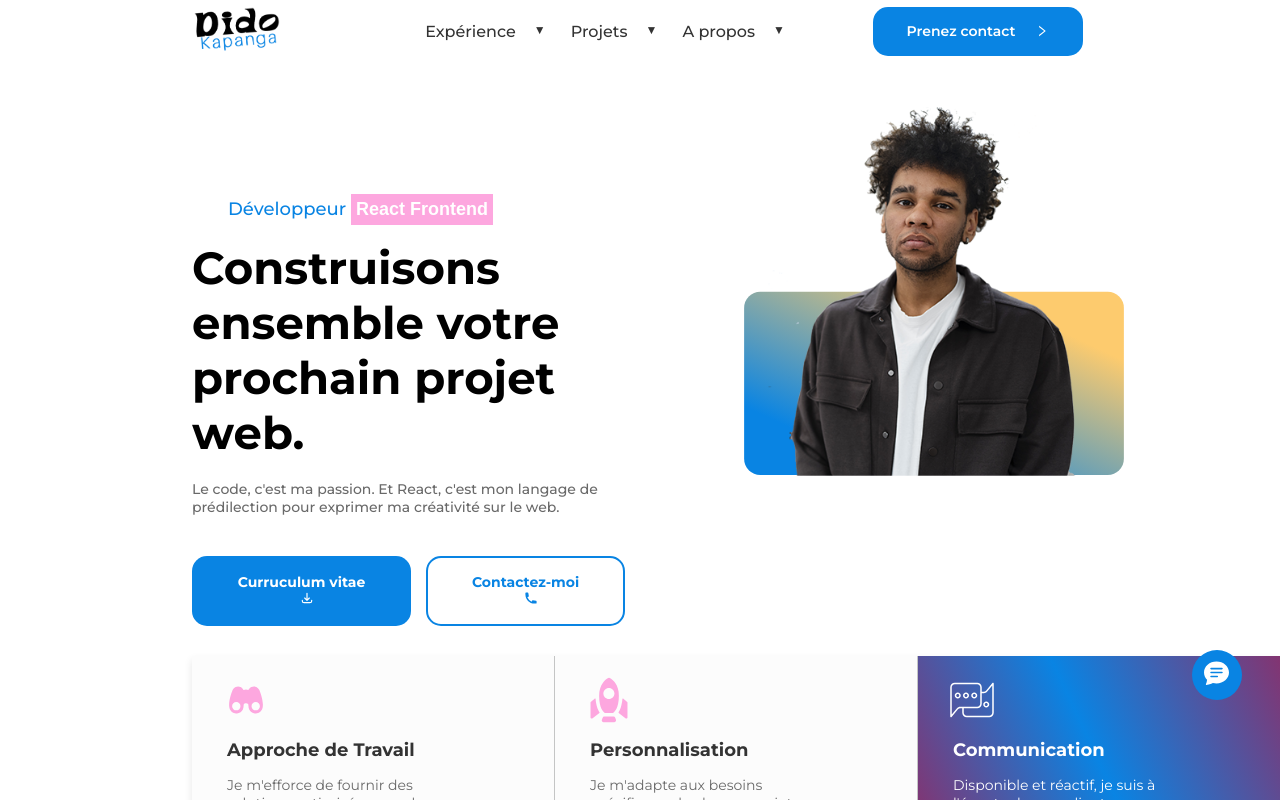
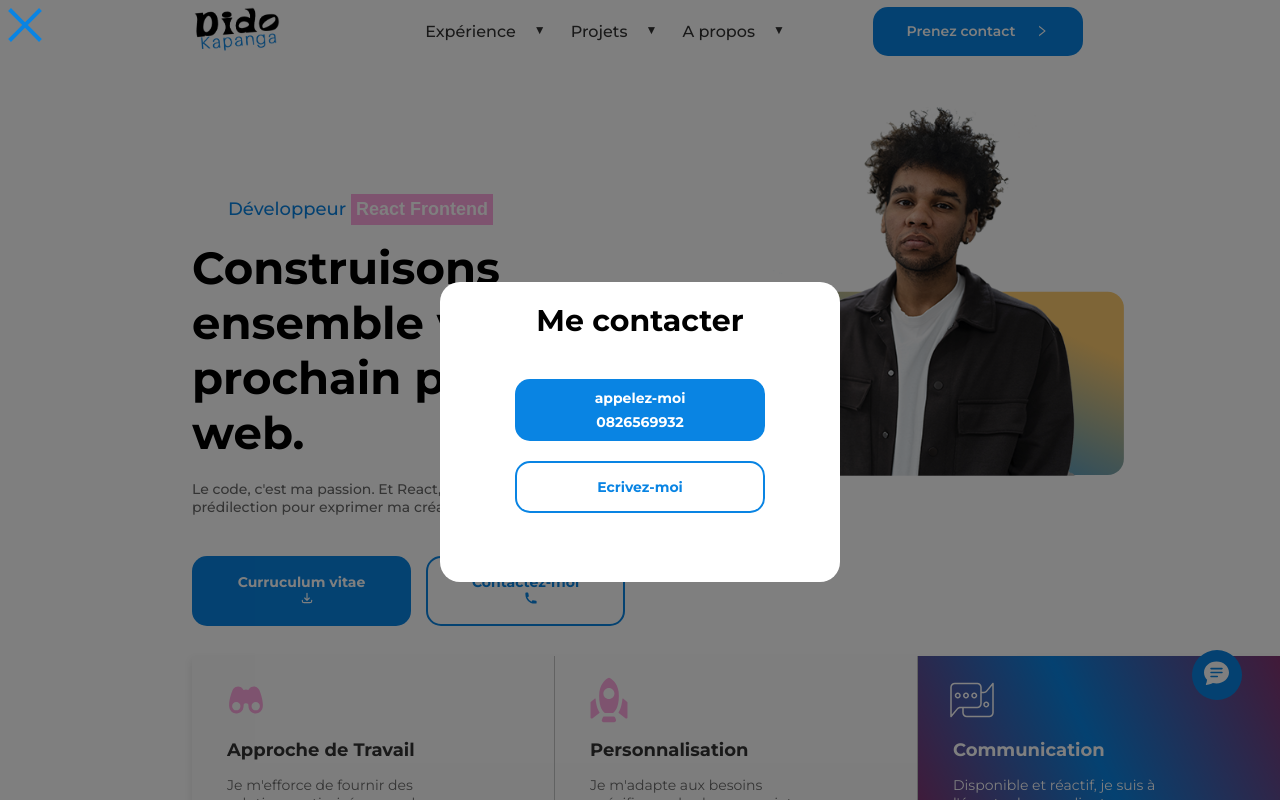
Before and after one commit to Didokapanga/portfolio, a React (Vite) app: page / in a window 1280 px wide. Both pictures are taken after a click on the button 1216 px from the left and 675 px from the top of the page. Shown: the top 800 px of the page. Built offline with nearby package versions, Linux system fonts and the light colour scheme.

Commit message:
Animation, font-size, customer

```diff
--- a/src/components/Outils/Button.jsx
+++ b/src/components/Outils/Button.jsx
@@ -1,10 +1,25 @@
-import React, { useEffect, useState } from 'react'
-import './Outils.css'
-import { BsChatTextFill } from 'react-icons/bs'
-import { FaChevronUp } from 'react-icons/fa'
+import React, { useEffect, useState } from 'react';
+import './Outils.css';
+import { BsChatTextFill } from 'react-icons/bs';
+import { FaChevronUp } from 'react-icons/fa';
+import { AiOutlineClose } from 'react-icons/ai';
 
 const Button = () => {
     const [showButton, setShowButton] = useState(false);
+    const [showOverlay, setShowOverlay] = useState(false);
+
+    // const [sticky, setSticky] = useState(false);
+    // const [sidebarOpen, setSidebarOpen] = useState(false);
+    // const [openSubMenu, setOpenSubMenu] = useState(null);
+
+    const toggleSidebar = () => {
+        setSidebarOpen(!sidebarOpen);
+        toggleSubMenu()
+    };
+
+    // const toggleSubMenu = (menu) => {
+    //     setOpenSubMenu(openSubMenu === menu ? null : menu);
+    // };
 
     useEffect(() => {
         const handleScroll = () => {
@@ -17,12 +32,28 @@ const Button = () => {
             window.removeEventListener('scroll', handleScroll);
         };
     }, []);
+
     return (
-        <div className='button-outils'>
-            < button className="button-up" onClick={() => window.scrollTo(0, 0)} style={{ display: showButton ? 'block' : 'none' }}><FaChevronUp /></button>
-            <button className="button-chat"><BsChatTextFill /></button>
-        </div>
-    )
-}
+        <>
+            <div className='button-outils'>
+                <button className="button-up" onClick={() => window.scrollTo(0, 0)} style={{ display: showButton ? 'block' : 'none' }}><FaChevronUp /></button>
+                <button className="button-chat" onClick={() => setShowOverlay(!showOverlay)}><BsChatTextFill /></button>
+            </div>
+            <div className={`overlay ${showOverlay ? 'open' : ''}`}>
+                {/* Contenu de l'overlay */}
+                <div className="button-close">
+                    <span onClick={() => setShowOverlay(!showOverlay)}><AiOutlineClose /></span>
+                </div>
+                <div className="overlay-content">
+                    <div className="button-content">
+                        <h4>Me contacter</h4>
+                        <button className="buttons"><span>appelez-moi</span> <span>0826569932</span></button>
+                        <button className="buttons-chat-info"><span>Ecrivez-moi</span></button>
+                    </div>
+                </div>
+            </div>
+        </>
+    );
+};
 
-export default Button
+export default Button;
--- a/src/components/Outils/Outils.css
+++ b/src/components/Outils/Outils.css
@@ -45,3 +45,79 @@
 .button-outils .button-chat:hover {
     transform: rotate(180deg);
 }
+
+.overlay {
+    position: fixed;
+    top: 0;
+    left: 0;
+    width: 100%;
+    height: 100%;
+    background-color: rgba(0, 0, 0, 0.5);
+    opacity: 0;
+    visibility: hidden;
+    transition: opacity 0.3s ease, visibility 0.3s ease;
+    z-index: 9998;
+    display: flex;
+    flex-direction: column;
+}
+
+.overlay.open {
+    opacity: 1;
+    visibility: visible;
+}
+
+.button-close span {
+    color: #fff;
+    font-size: 50px;
+}
+
+.button-close span:hover {
+    color: var(--blue);
+    transform: scale(1.5);
+    cursor: pointer;
+}
+
+.overlay-content {
+    display: flex;
+    align-items: center;
+    justify-content: center;
+    width: 100%;
+    height: 100%;
+}
+
+.button-content {
+    width: 400px;
+    height: 300px;
+    border-radius: 20px;
+    background-color: #fff;
+    z-index: 1;
+    display: flex;
+    flex-direction: column;
+    align-items: center;
+    /* justify-content: center; */
+}
+
+.button-content .buttons {
+    display: flex;
+    flex-direction: column;
+    align-items: center;
+}
+
+.button-content .buttons {
+    padding: 5px;
+    margin: 0;
+}
+
+.buttons span {
+    margin: 3px 0;
+}
+
+.button-content button {
+    margin: 20px 0;
+    width: 250px;
+}
+
+.button-content h4 {
+    margin: 20px 0 40px 0;
+    font-size: 30px;
+}
--- a/src/components/Services/Services.css
+++ b/src/components/Services/Services.css
@@ -45,7 +45,7 @@
     font-size: 35px;
 }
 
-.services-title span {
+.services-title .title-customer {
     color: var(--primary);
 }
 
--- a/src/components/Services/Services.jsx
+++ b/src/components/Services/Services.jsx
@@ -9,7 +9,7 @@ const Services = () => {
         <div className='services'>
             <div className="over-gradiant">
                 <div className="services-title">
-                    <h2>Mes <span>expertises</span></h2>
+                    <h2>Mes <span className='title-customer'>expertises</span></h2>
                     <p className='secondary-text'>Explorez mes services professionnels de développement web et mobile, où chaque projet est conçu sur mesure pour offrir des solutions innovantes, performantes et adaptées à vos besoins spécifiques. </p>
                     <button className="buttons-hero"><span>Voir plus</span></button>
                 </div>
--- a/src/index.css
+++ b/src/index.css
@@ -110,7 +110,7 @@
     padding: 15px 30px;
     font-size: 14px;
     font-weight: bold;
-    color: #333;
+    color: #fff;
     border: 2px solid #0984e3;
     background-color: #0984e3;
     border-radius: 15px;
@@ -145,8 +145,56 @@
 .buttons-hero span {
     position: relative;
     z-index: 1;
-    color: #333;
 }
+
+
+
+
+
+
+.buttons-chat-info {
+    display: inline-block;
+    padding: 15px 30px;
+    font-size: 14px;
+    font-weight: bold;
+    color: #0984e3;
+    border: 2px solid #0984e3;
+    background-color: #fff;
+    border-radius: 15px;
+    cursor: pointer;
+    position: relative;
+    overflow: hidden;
+    transition: color 0.4s ease-in-out;
+    outline: none;
+}
+
+.buttons-chat-info::before {
+    content: "";
+    position: absolute;
+    top: 0;
+    right: 100%;
+    width: 100%;
+    height: 100%;
+    background-color: #0984e3;
+    transition: all 0.4s ease-in-out;
+    z-index: 0;
+}
+
+.buttons-chat-info:hover::before {
+    right: 0;
+}
+
+.buttons-chat-info:hover {
+    border: 2px solid #0984e3;
+    color: #fff;
+    /* Optionally, you can change text color */
+}
+
+.buttons-chat-info span {
+    position: relative;
+    z-index: 1000;
+}
+
 
 .primary-text {
     font-size: 14px;
```
